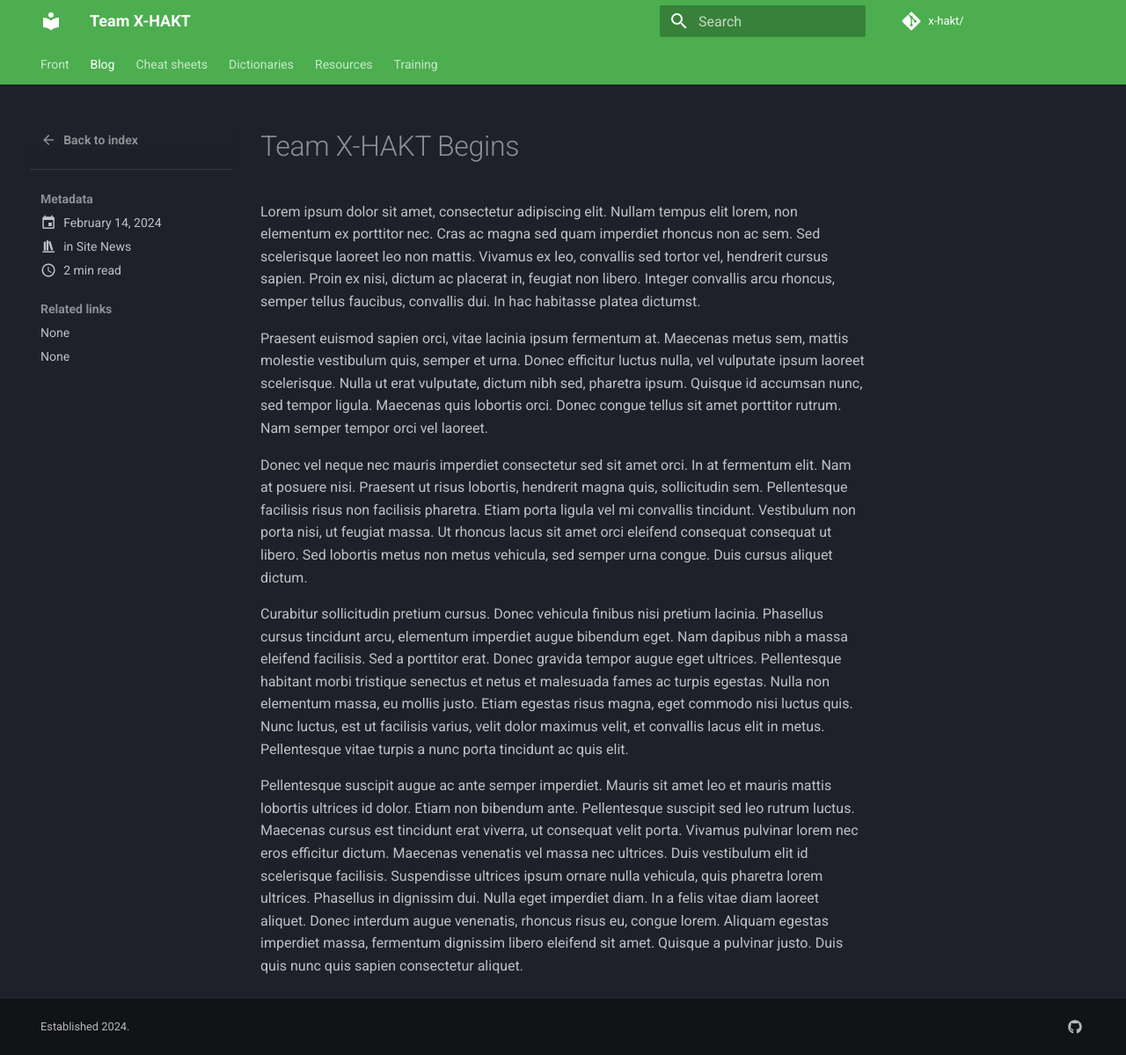
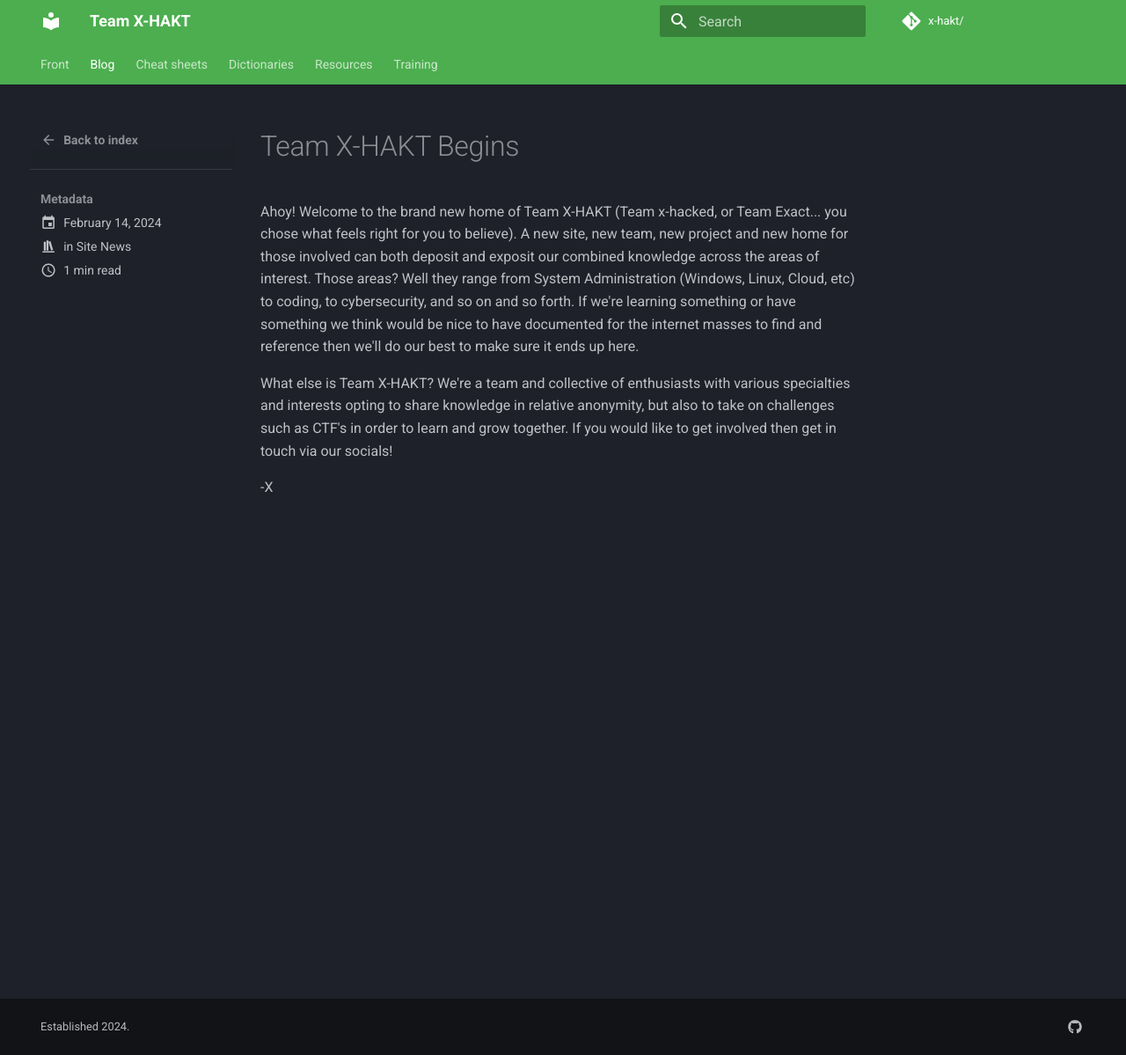
Before and after one commit to x-hakt/site, an MkDocs documentation site: the page built from docs/blog/posts/first-blog.md, in a window 1280 px wide and 1199 px high. Shown: the whole window at 88% size. Built offline with MkDocs 1.6.1 and Material for MkDocs 9.7.7, drawn with Linux system fonts in a browser that asks for light colours.

Commit message:
Blog update

```diff
--- a/docs/blog/posts/first-blog.md
+++ b/docs/blog/posts/first-blog.md
@@ -2,18 +2,11 @@
 date: 2024-02-14
 categories:
   - Site News
-links:
-  - linux-commands/finding-files.md
-  - wordlists/overview.md
 ---
 # Team X-HAKT Begins
 
-Lorem ipsum dolor sit amet, consectetur adipiscing elit. Nullam tempus elit lorem, non elementum ex porttitor nec. Cras ac magna sed quam imperdiet rhoncus non ac sem. Sed scelerisque laoreet leo non mattis. Vivamus ex leo, convallis sed tortor vel, hendrerit cursus sapien. Proin ex nisi, dictum ac placerat in, feugiat non libero. Integer convallis arcu rhoncus, semper tellus faucibus, convallis dui. In hac habitasse platea dictumst.
+Ahoy! Welcome to the brand new home of Team X-HAKT (Team x-hacked, or Team Exact... you chose what feels right for you to believe). A new site, new team, new project and new home for those involved can  both deposit and exposit our combined knowledge across the areas of interest. Those areas? Well they range from System Administration (Windows, Linux, Cloud, etc) to coding, to cybersecurity, and so on and so forth. If we're learning something or have something we think would be nice to have documented for the internet masses to find and reference then we'll do our best to make sure it ends up here.
 
-Praesent euismod sapien orci, vitae lacinia ipsum fermentum at. Maecenas metus sem, mattis molestie vestibulum quis, semper et urna. Donec efficitur luctus nulla, vel vulputate ipsum laoreet scelerisque. Nulla ut erat vulputate, dictum nibh sed, pharetra ipsum. Quisque id accumsan nunc, sed tempor ligula. Maecenas quis lobortis orci. Donec congue tellus sit amet porttitor rutrum. Nam semper tempor orci vel laoreet.
+What else is Team X-HAKT? We're a team and collective of enthusiasts with various specialties and interests opting to share knowledge in relative anonymity, but also to take on challenges such as CTF's in order to learn and grow together. If you would like to get involved then get in touch via our socials!
 
-Donec vel neque nec mauris imperdiet consectetur sed sit amet orci. In at fermentum elit. Nam at posuere nisi. Praesent ut risus lobortis, hendrerit magna quis, sollicitudin sem. Pellentesque facilisis risus non facilisis pharetra. Etiam porta ligula vel mi convallis tincidunt. Vestibulum non porta nisi, ut feugiat massa. Ut rhoncus lacus sit amet orci eleifend consequat consequat ut libero. Sed lobortis metus non metus vehicula, sed semper urna congue. Duis cursus aliquet dictum.
-
-Curabitur sollicitudin pretium cursus. Donec vehicula finibus nisi pretium lacinia. Phasellus cursus tincidunt arcu, elementum imperdiet augue bibendum eget. Nam dapibus nibh a massa eleifend facilisis. Sed a porttitor erat. Donec gravida tempor augue eget ultrices. Pellentesque habitant morbi tristique senectus et netus et malesuada fames ac turpis egestas. Nulla non elementum massa, eu mollis justo. Etiam egestas risus magna, eget commodo nisi luctus quis. Nunc luctus, est ut facilisis varius, velit dolor maximus velit, et convallis lacus elit in metus. Pellentesque vitae turpis a nunc porta tincidunt ac quis elit.
-
-Pellentesque suscipit augue ac ante semper imperdiet. Mauris sit amet leo et mauris mattis lobortis ultrices id dolor. Etiam non bibendum ante. Pellentesque suscipit sed leo rutrum luctus. Maecenas cursus est tincidunt erat viverra, ut consequat velit porta. Vivamus pulvinar lorem nec eros efficitur dictum. Maecenas venenatis vel massa nec ultrices. Duis vestibulum elit id scelerisque facilisis. Suspendisse ultrices ipsum ornare nulla vehicula, quis pharetra lorem ultrices. Phasellus in dignissim dui. Nulla eget imperdiet diam. In a felis vitae diam laoreet aliquet. Donec interdum augue venenatis, rhoncus risus eu, congue lorem. Aliquam egestas imperdiet massa, fermentum dignissim libero eleifend sit amet. Quisque a pulvinar justo. Duis quis nunc quis sapien consectetur aliquet.
+-X
```
Also changed, not shown: docs/resources/osint/osint-tools.md (deleted).
